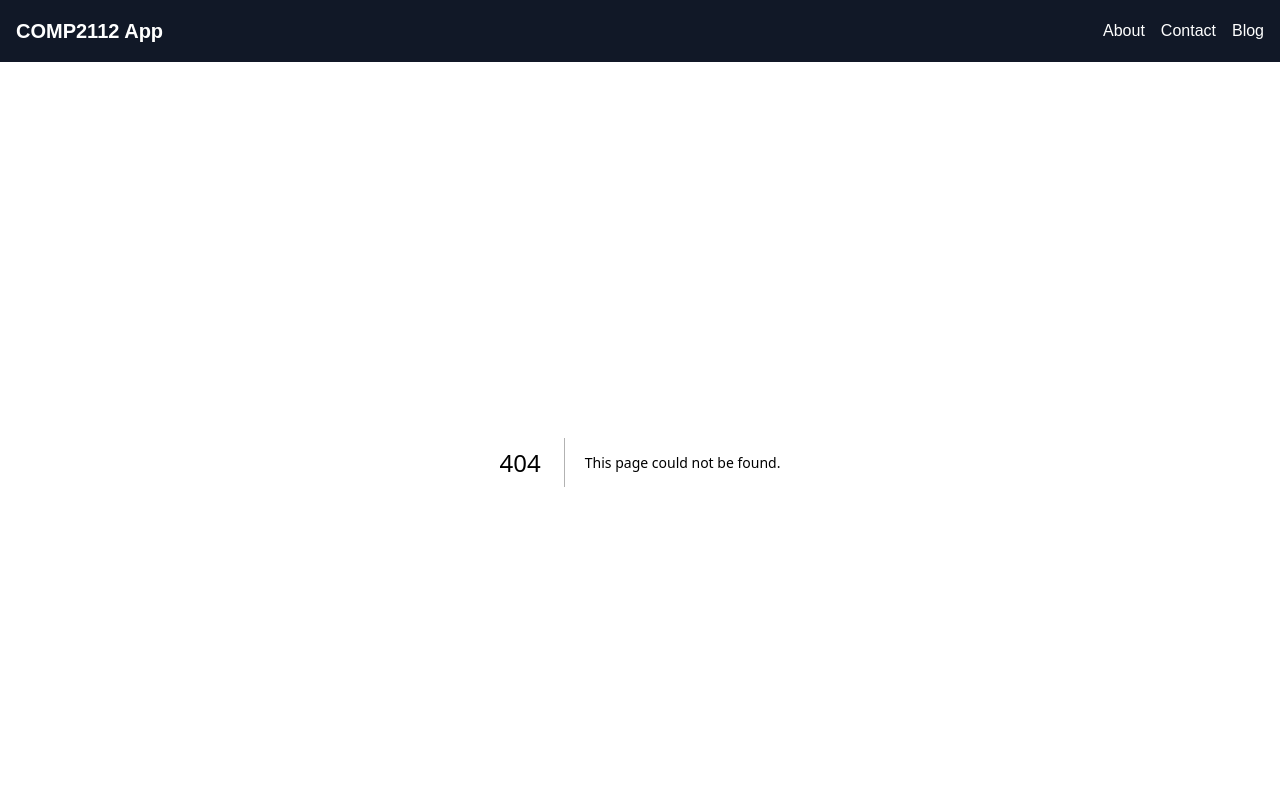
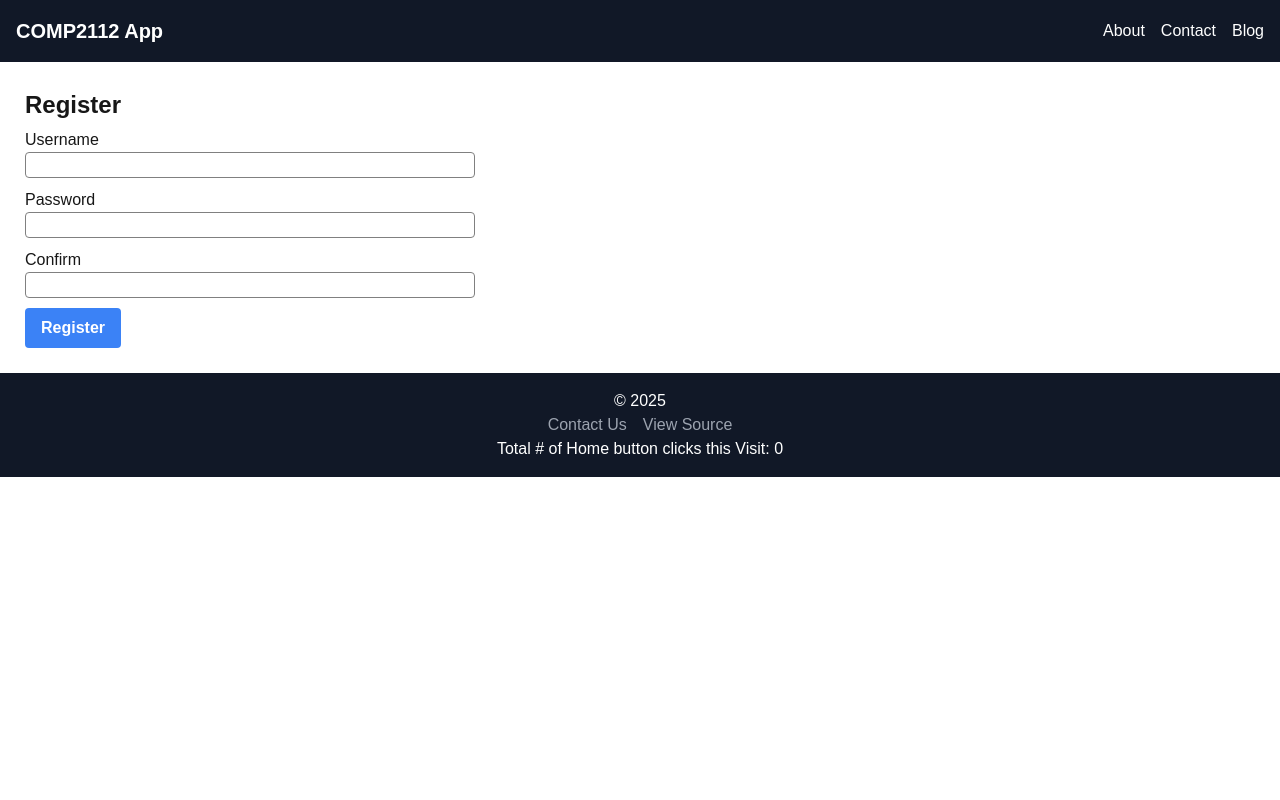
Before and after one commit to KenleyBides/COMP2112-LABS, a Next.js app: page /auth/register in a window 1280 px wide. Before the commit this address had no page. Shown: the top 800 px of the page. Built offline with nearby package versions, Linux system fonts and the light colour scheme.

Commit message:
lab 3 (in class portion)

```diff
--- /dev/null
+++ b/src/app/auth/register/page.tsx
@@ -0,0 +1,32 @@
+// Lab 3
+import { useForm } from "react-hook-form";
+
+interface PostFormData {
+    username: string;
+    password: string;
+    confirm: string;
+}
+
+export default function Register() {
+
+ const { register, handleSubmit, formState: { errors, isSubmitSuccessful }} = useForm<PostFormData>();
+
+    return (
+        <main>
+            <h1> Register </h1>
+            <fieldset>
+                <label>Username</label>
+                <input type="username"></input>
+            </fieldset>
+            <fieldset>
+                <label>Password</label>
+                <input type="password"></input>
+            </fieldset>
+            <fieldset>
+                <label>Confirm</label>
+                <input type="password"></input>
+            </fieldset>
+            <button>Register</button>
+        </main>
+    )
+}
```
